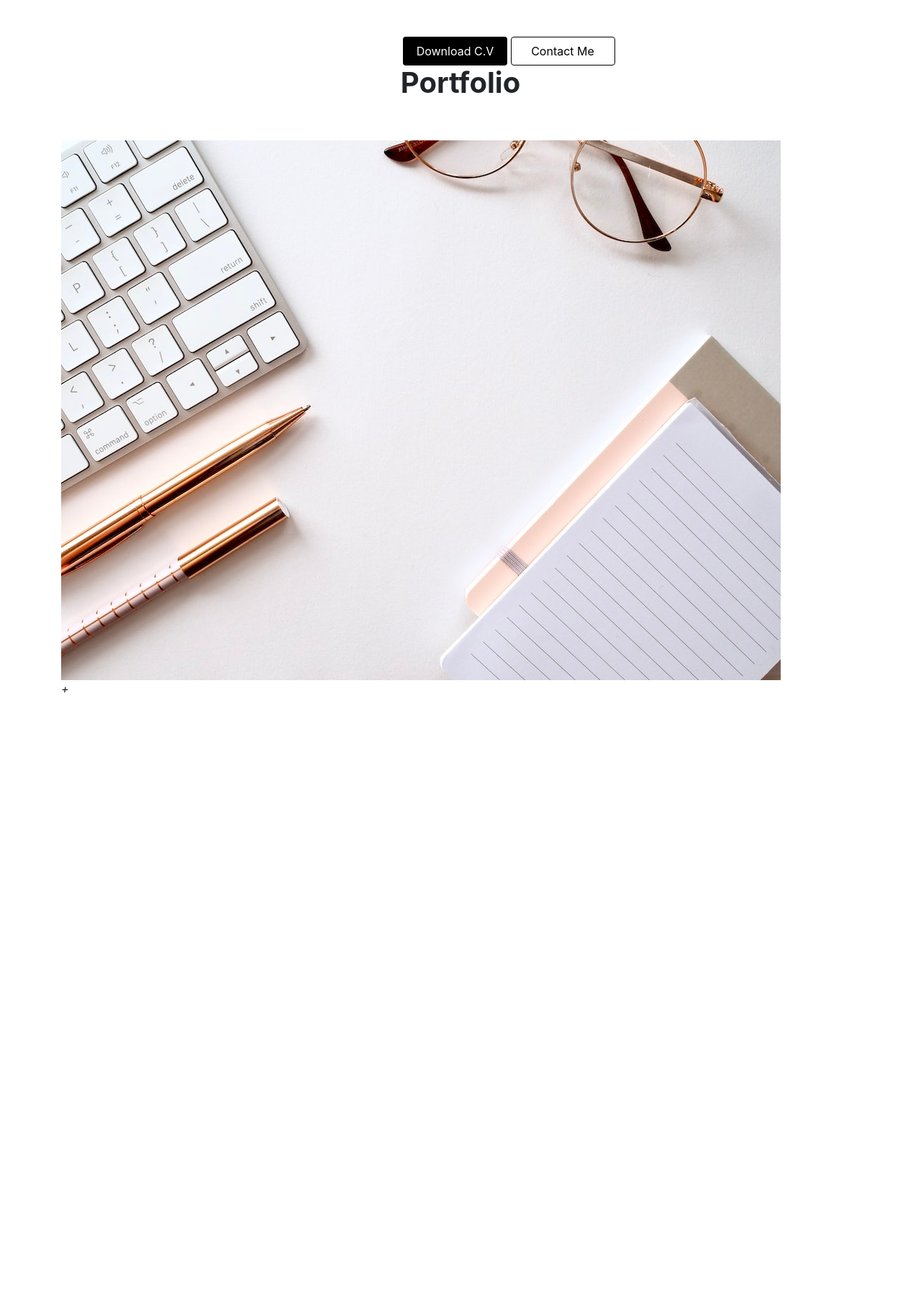
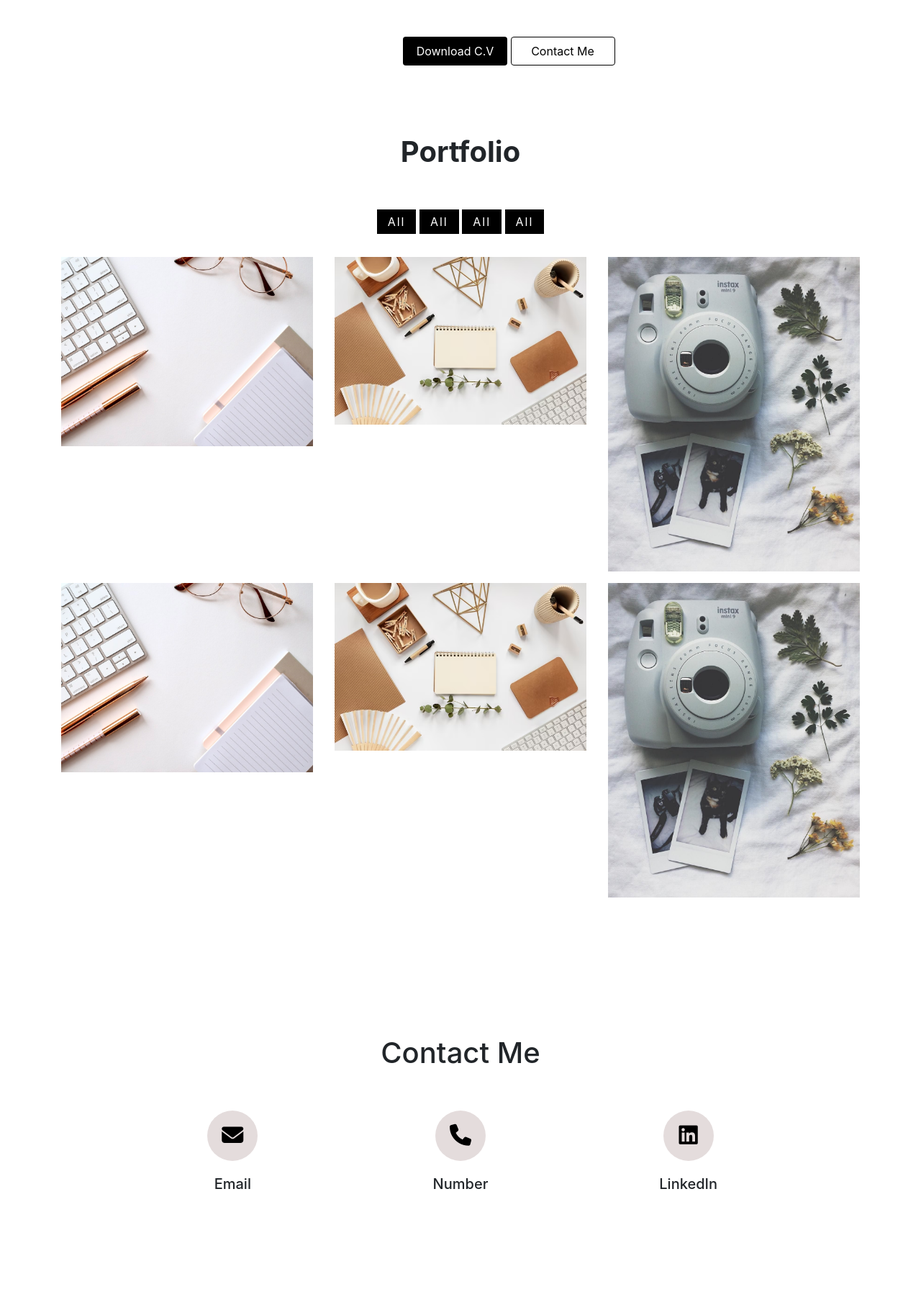
Before and after one commit to aidatavar/portpofolio3.0, a plain HTML site: page index.html in a window 1280 px wide. Shown: the part 1109-2918 px from the top of the page at 72% size. Before the commit the page ends 2078 px from the top, so only its background shows below. Drawn offline with nearby package versions, Linux system fonts and the light colour scheme.

Commit message:
added portfolio section

```diff
--- a/index.html
+++ b/index.html
@@ -104,20 +104,112 @@
             </div>
         </section>
 
-        <section class="portfolio">
-            <div class="container">
+        <section class="portfolio py-5">
+            <div class="container text-center py-5">
                 <h1 class="text-center font-weight-bold pb-5">Portfolio</h1>
+                <div class="control">
+                    <ul>
+                        <li class="button">All</li>
+                        <li class="button">All</li>
+                        <li class="button">All</li>
+                        <li class="button">All</li>
+                    </ul>
+                </div>
 
-                <div class="row">
+                <div class="row pt-3">
                     <div class="col-lg-4">
-                        <div class="item"></div>
-                        <img src="./img/fill-in-imag1.jpeg" class="image-fluid" alt="">
-                        <i class="fa-duotone fa-plus"></i>
+                        <div class="item">
+                        <img src="./img/fill-in-imag1.jpeg" class="img-fluid" alt="">
+                        <span><i class="fas fa-plus fa-6x " data-bs-toggle="modal" data-bs-target="#portfoliomodal"></i></span>
+                    </div>
+                 </div>
+
+                 <div class="col-lg-4">
+                    <div class="item">
+                    <img src="./img/fill-in-imag2.avif" class="img-fluid" alt="">
+                    <span><i class="fas fa-plus fa-6x" data-bs-toggle="modal" data-bs-target="#portfoliomodal" ></i></span>
+                </div>
+             </div>
+
+             <div class="col-lg-4">
+                <div class="item">
+                <img src="./img/fill-in-imag5.jpeg" class="img-fluid" alt="">
+                <span><i class="fas fa-plus fa-6x " data-bs-toggle="modal" data-bs-target="#portfoliomodal"></i></span>
+            </div>
+         </div>
+                </div>
+
+                <div class="row pt-3">
+                    <div class="col-lg-4">
+                        <div class="item">
+                        <img src="./img/fill-in-imag1.jpeg" class="img-fluid" alt="">
+                        <span><i class="fas fa-plus fa-6x" data-bs-toggle="modal" data-bs-target="#portfoliomodal"></i></span>
+                    </div>
+                 </div>
+
+                 <div class="col-lg-4">
+                    <div class="item">
+                    <img src="./img/fill-in-imag2.avif" class="img-fluid" alt="">
+                    <span><i class="fas fa-plus fa-6x" data-bs-toggle="modal" data-bs-target="#portfoliomodal"></i></span>
+                </div>
+             </div>
+
+             <div class="col-lg-4">
+                <div class="item">
+                <img src="./img/fill-in-imag5.jpeg" class="img-fluid" alt="">
+                <span><i class="fas fa-plus fa-6x " data-bs-toggle="modal" data-bs-target="#portfoliomodal"></i></span>
+            </div>
+         </div>
+                </div>
+
+            </div>
+        </section>
+
+        <div class="portfolio-modal modal fade mt-5" id="portfoliomodal" aria-hidden="true" role="dialog">
+            <div class="modal-dialog modal-md" role="document">
+                <div class="modal-content text-center">
+                    <div class="modal-body text-center">
+                        <div class="container-fluid py-3">
+                            <div class="row justify-content-center">
+                                <div class="col-lg-12">
+                                    <img src="img/fill-in-imag4.jpeg" class="img-fluid rounded" alt="">
+                                </div>
+                            </div>
+                        </div>
                     </div>
                 </div>
             </div>
-        </section>
+        </div>
 
+        <div class="contact py-5">
+            <div class="container py-5">
+                <h1 class="text-center">Contact Me</h1>
+                <div class="row py-5">
+                    <div class="col-lg-10 mx-auto">
+                        <div class="row text-center">
+                            <div class="col-lg-4">
+                                <div class="circle">
+                                <span><i class="fa-sharp fa-solid fa-envelope "></i></span>
+                            </div>
+                                <h5>Email</h5>
+                            </div>
+                            <div class="col-lg-4">
+                                <div class="circle">
+                                   <span><i class="fa-solid fa-phone "></i></span>
+                                </div>
+                                <h5>Number</h5>
+                            </div>
+                            <div class="col-lg-4">
+                                <div class="circle">
+                                   <span><i class="fa-brands fa-linkedin "></i></span>
+                                </div>
+                                <h5>LinkedIn</h5>
+                            </div>
+                        </div>
+                    </div>
+                </div>
+            </div>
+        </div>
 
     <script src="https://cdn.jsdelivr.net/npm/bootstrap@5.3.0/dist/js/bootstrap.bundle.min.js
         "></script>
--- a/style.css
+++ b/style.css
@@ -217,3 +217,73 @@ h1{
     border: none;
     transition: 0.5s;
 }
+
+/* PORTFOLIO */
+
+.control ul li {
+    list-style: none;
+    background-color: black;
+    padding: 5px 15px;
+    color: #ffff;
+    display: inline-block;
+    cursor: pointer;
+    letter-spacing: 2px;
+}
+
+.item{
+    position: relative;
+}
+
+.item:hover{
+    -webkit-box-shadow: 6px 3px 41px -3px rgba(0,0,0,0.71);
+    -moz-box-shadow: 6px 3px 41px -3px rgba(0,0,0,0.71);
+    box-shadow: 6px 3px 41px -3px rgba(0,0,0,0.71);
+}
+
+.item span{
+    position: absolute;
+    top: 40%;
+    left: 45%;
+    font-size: 40%;
+    color: black;
+    cursor: pointer;
+    opacity: 0;
+}
+
+.item:hover span{
+    opacity: 1;
+    transition: 0.5s
+}
+
+.item::before{
+    content: "";
+    left: 0;
+    top: 0;
+    height: 100%;
+    width: 100%;
+    background-color: rgba(238, 235, 230, 0.568);
+    opacity: 0;
+    position: absolute;
+}
+
+.item:hover::before{
+    opacity: 1;
+    transition: 0.3s;
+}
+
+.circle{
+    height: 70px;
+    width: 70px;
+    background-color: rgb(228, 220, 220);
+    color: black;
+    padding: 12px;
+    font-size: 30px;
+    border-radius: 50%;
+    display: inline-block;
+    margin-bottom: 20px;
+}
+
+.circle:hover{
+    background-color: black;
+    color: #ffff;
+}
```
Also changed, not shown: img/fill-in-imag4.jpeg (renamed from img/fill-in-imag3.jpeg), img/fill-in-imag5.jpeg (added).
